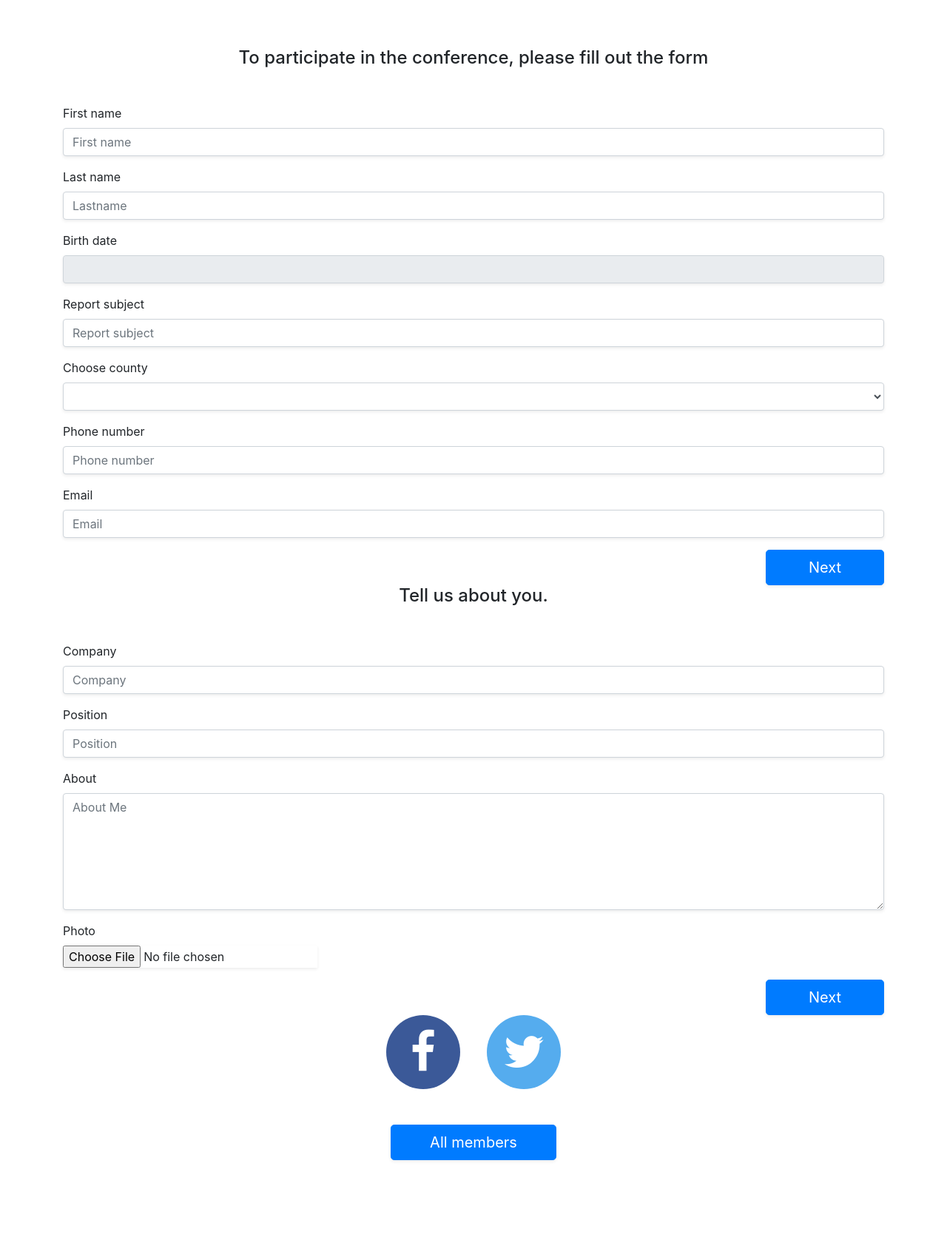
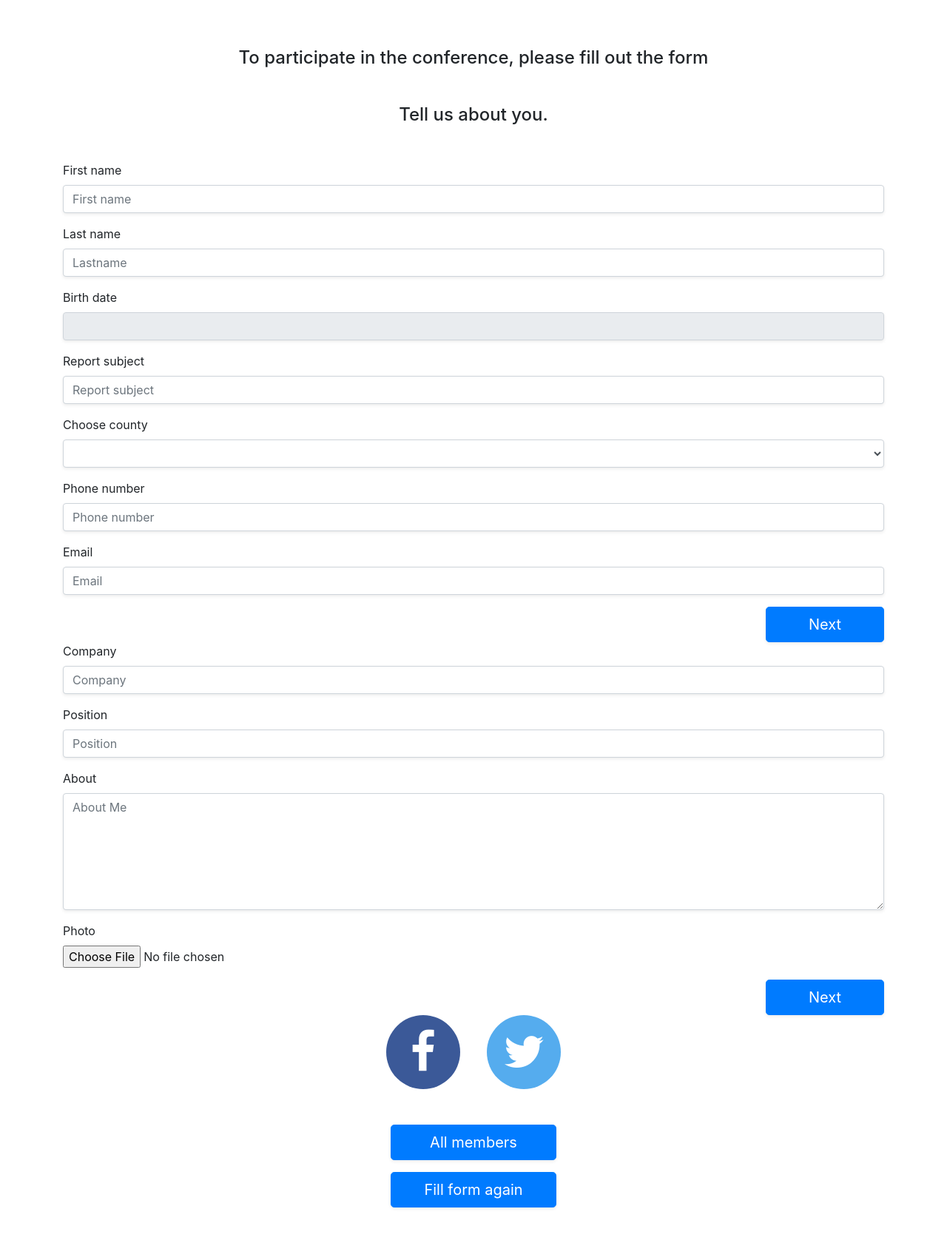
Before and after one commit to Zoolootooy/alb_task, a PHP site: page /application/views/form.php in a window 1280 px wide. Shown: the part 450-2130 px from the top of the page at 74% size. Before the commit the page ends 2019 px from the top, so only its background shows below. Run offline with PHP 8.4, Linux system fonts and the light colour scheme; the template is opened without the code that fills it, so the values that code supplies are empty; some libraries are stand-ins or nearby versions.

Commit message:
Added returning to the firstForm without closing session

```diff
--- a/src/application/controllers/ControllerMain.php
+++ b/src/application/controllers/ControllerMain.php
@@ -82,5 +82,9 @@ class ControllerMain extends Controller
         }
     }
 
-
+    public function newForm(){
+        setcookie("email", "", time() - 3600);
+        setcookie("idUser", "", time() - 3600);
+        header("Location: /");
+    }
 }
--- a/src/application/routes.php
+++ b/src/application/routes.php
@@ -3,6 +3,7 @@
 //$router->get('', 'ControllerMain@index');
 $router->get('', 'ControllerMain@index');
 $router->get('members_list', 'ControllerList@index');
+$router->get('newForm', 'ControllerMain@newForm');
 $router->post('saveData', 'ControllerMain@saveData');
 $router->post('showIcons', 'ControllerMain@showIcons');
 $router->post('checkEmail', 'ControllerMain@checkEmail');
--- a/src/application/views/form.php
+++ b/src/application/views/form.php
@@ -6,15 +6,20 @@
     <div class="container">
         <div class="row">
             <div class="col-12 mb-5">
+                <div class="row">
+                    <div class="col-8 offset-2">
+                        <h4 id="titleFirst" class="text-center mb-5 mt-3 ">To participate in the conference, please fill out the
+                            form</h4>
+                    </div>
+                </div>
+
+                <div class="row">
+                    <div class="col-12 ">
+                        <h4 id="titleSecond" class="text-center mb-5">Tell us about you.</h4>
+                    </div>
+                </div>
 
                 <form id="first" name="first" method="post" enctype="multipart/form-data">
-                    <div class="row">
-                        <div class="col-8 offset-2">
-                            <h4 class="text-center mb-5 mt-3 ">To participate in the conference, please fill out the
-                                form</h4>
-                        </div>
-                    </div>
-
                     <div class="row">
                         <div class="col-12  form-group ">
                             <label for="firstname">First name</label>
@@ -91,11 +96,7 @@
 
 
                 <form id="second" name="second" method="post" enctype="multipart/form-data">
-                    <div class="row">
-                        <div class="col-12 ">
-                            <h4 class="text-center mb-5">Tell us about you.</h4>
-                        </div>
-                    </div>
+
 
                     <div class="row">
                         <div class="col-12  form-group">
@@ -116,7 +117,7 @@
                     <div class="row">
                         <div class="col-12  form-group">
                             <label for="about">About</label>
-                            <textarea id="about" class="form-control shadow-sm" name="about" maxlength="255" rows="6"
+                            <textarea id="about" class="form-control shadow-sm" name="about" maxlength="21845" rows="6"
                                       placeholder="About Me"></textarea>
                         </div>
                     </div>
@@ -131,7 +132,7 @@
                             </div>
                             <div class="row">
                                 <div class="col-12">
-                                    <input id="photo" type="file" class="shadow-sm" name="photo"/>
+                                    <input id="photo" type="file" class="" name="photo"/>
                                 </div>
                             </div>
                         </div>
@@ -139,7 +140,7 @@
 
                     <div class="row">
                         <div class="col-12 col-md-4 offset-md-8 col-lg-2 offset-lg-10 text-right">
-                            <button id="btnNextSecond" class="btn btn-primary btn-lg btn-block shadow-sm" value="Next"
+                            <button id="btnNextSecond" class="btn btn-primary btn-lg btn-block shadow-sm" value=""
                                     type="submit">Next
                             </button>
                         </div>
@@ -169,6 +170,9 @@
                                         <button class="btn btn-primary btn-lg btn-block shadow-sm">All members</button>
                                     </form>
 
+                                    <form action="/newForm" method="LINK">
+                                        <button class="btn btn-primary btn-lg btn-block shadow-sm mt-3">Fill form again</button>
+                                    </form>
                                 </div>
                             </div>
 
```
Also changed, not shown: src/public/js/form.js (+44 -10 lines).
